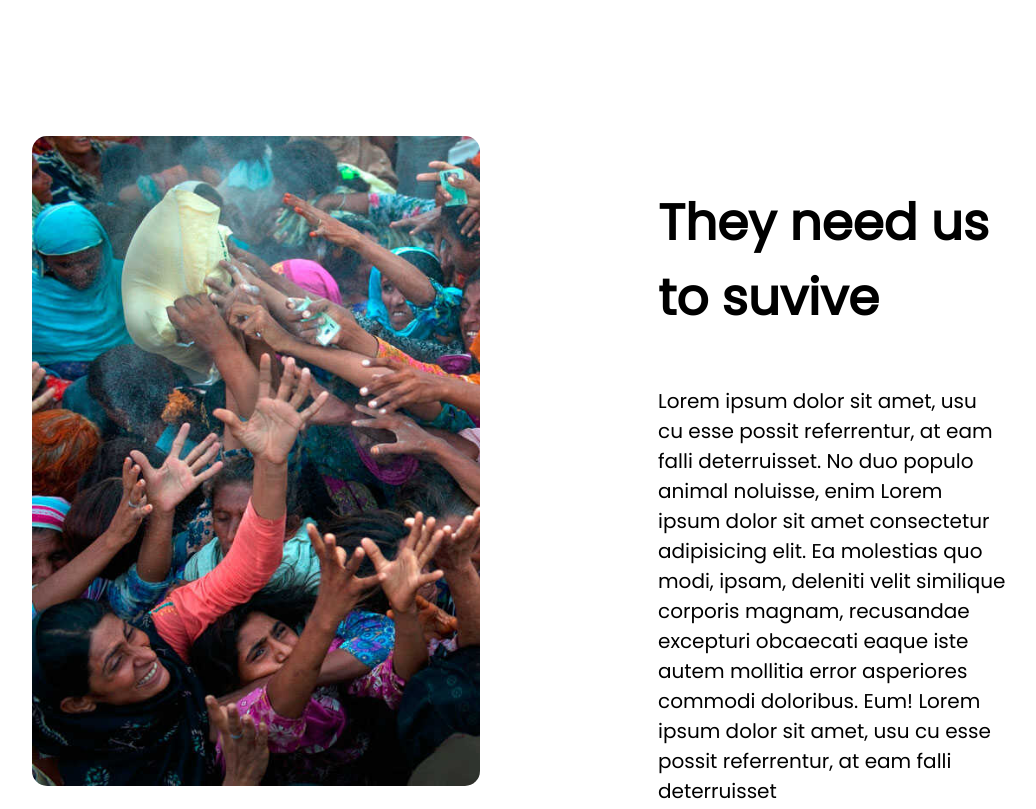
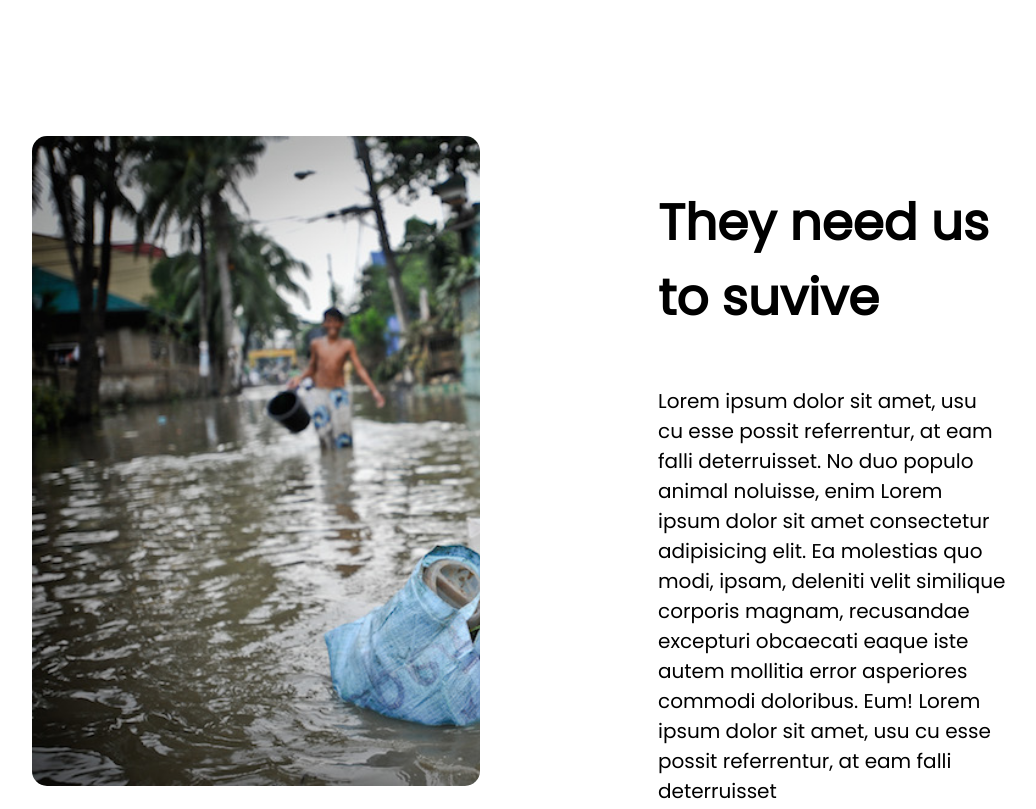
Before and after one commit to mr7aali/Assignment-1, a plain HTML site: page index.html in a window 1280 px wide. Shown: the part 3780-4589 px from the top of the page, without its empty margins (96-1132 px from the left). Drawn offline with Linux system fonts and the light colour scheme.

Commit message:
website have done

```diff
--- a/style.css
+++ b/style.css
@@ -171,7 +171,7 @@ h3{
 }
 
 .img-left{
-    background-image: url(images/donation6.jpg);
+    background-image: url(images/donation9.jpg);
     background-size: cover;
     width: 100%;
     height: 650px;
```
